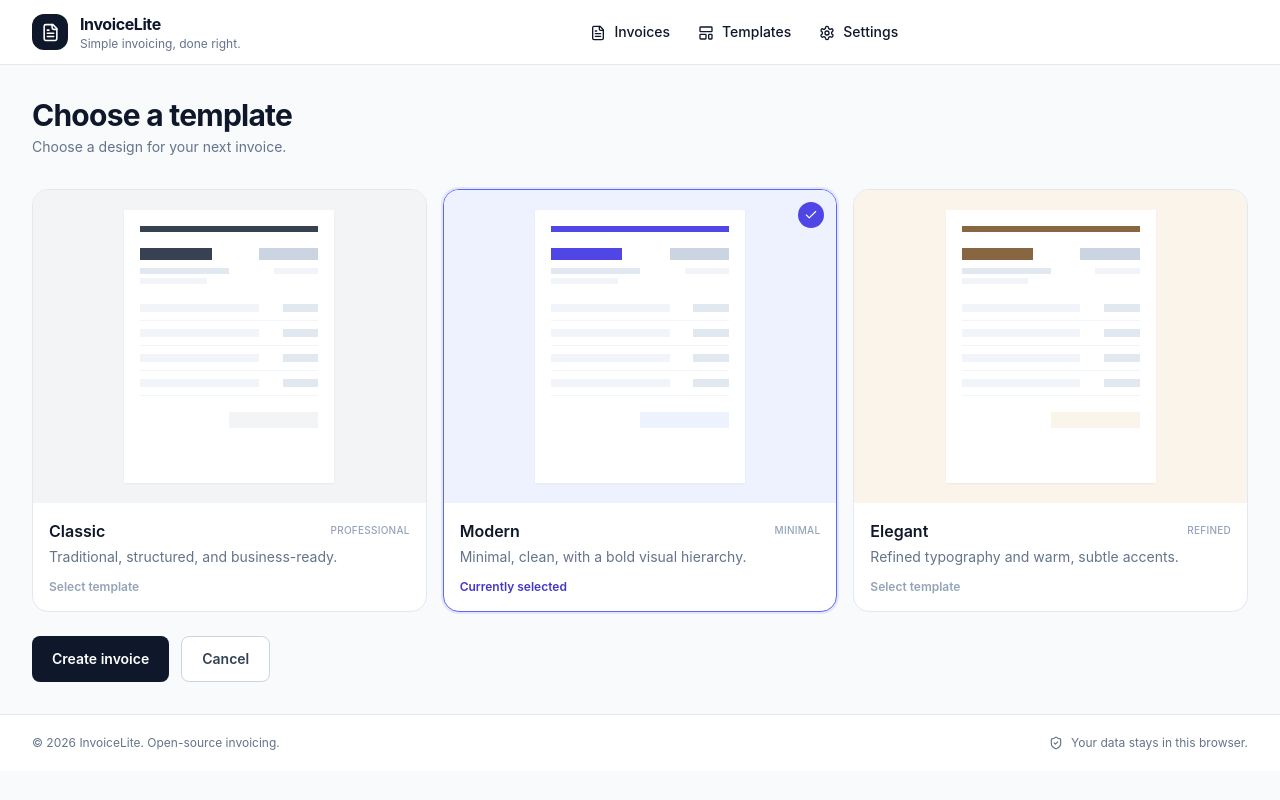
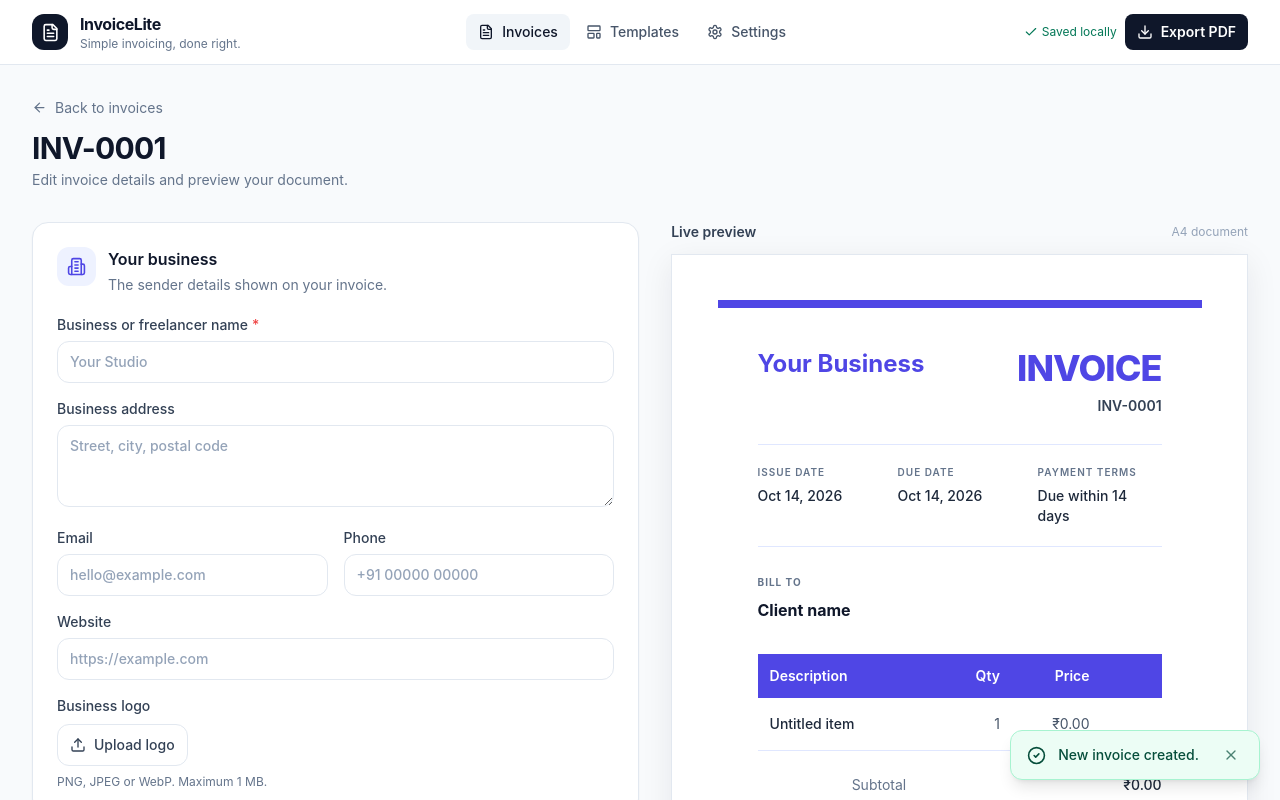
Before and after one commit to Nmspublic/InvoiceLite, a React (Vite) app: page / in a window 1280 px wide. Both pictures are taken after typing "name@example.com" into the empty fields and a click on the button "Create invoice". Shown: the top 800 px of the page. Built offline with nearby package versions, Linux system fonts and the light colour scheme; the HTML template or start-up script is replaced by a standard one.

Commit message:
Update App.tsx

```diff
--- a/src/App.tsx
+++ b/src/App.tsx
@@ -2,14 +2,16 @@
 import { useCallback, useEffect, useState } from "react";
 import {
   ArrowLeft,
+  Check,
+  Copy,
   Download,
   FilePlus2,
   FileText,
   LayoutTemplate,
+  Menu,
   Printer,
   Settings as SettingsIcon,
   ShieldCheck,
-  Copy,
   Trash2,
   X,
 } from "lucide-react";
@@ -18,16 +20,17 @@ import type {
   AppPage,
   AppSettings,
   Invoice,
-  InvoiceItem,
   InvoiceTemplate,
   StorageData,
 } from "./types";
 import { DEFAULT_SETTINGS } from "./types";
 import { createId, todayISO } from "./utils/formatting";
 import { clearStorage, readStorage, writeStorage } from "./utils/storage";
-import { exportInvoiceJSON, exportInvoicePDF } from "./utils/export";
+import {
+  exportInvoiceJSON,
+  exportInvoicePDF,
+} from "./utils/export";
 import { validateInvoice } from "./utils/validation";
-
 import Dashboard from "./components/Dashboard";
 import InvoiceEditor from "./components/InvoiceEditor";
 import InvoicePreview from "./components/InvoicePreview";
@@ -36,28 +39,22 @@ import TemplatePicker from "./components/TemplatePicker";
 import Modal from "./components/Modal";
 import Toast, { type ToastMessage } from "./components/Toast";
 
-function createEmptyItem(): InvoiceItem {
-  return {
-    id: createId(),
-    description: "",
-    quantity: 1,
-    unitPrice: 0,
-    discount: 0,
-  };
-}
-
 function createEmptyInvoice(
   settings: AppSettings,
   template: InvoiceTemplate,
 ): Invoice {
-  const today = todayISO();
+  const date = todayISO();
+  const invoiceNumber = `${settings.invoicePrefix}${String(
+    settings.nextInvoiceNumber,
+  ).padStart(4, "0")}`;
+  const now = new Date().toISOString();
 
   return {
     id: createId(),
     version: 1,
-    invoiceNumber: `${settings.invoicePrefix}${settings.nextInvoiceNumber}`,
-    issueDate: today,
-    dueDate: today,
+    invoiceNumber,
+    issueDate: date,
+    dueDate: date,
     currency: settings.currency,
     paymentTerms: settings.paymentTerms,
     purchaseOrder: "",
@@ -68,8 +65,16 @@ function createEmptyInvoice(
       address: "",
       taxId: "",
     },
-    items: [createEmptyItem()],
-    discountType: "fixed",
+    items: [
+      {
+        id: createId(),
+        description: "",
+        quantity: 1,
+        unitPrice: 0,
+        discount: 0,
+      },
+    ],
+    discountType: "percent",
     invoiceDiscount: 0,
     taxLabel: settings.taxLabel,
     taxRate: settings.taxRate,
@@ -80,41 +85,33 @@ function createEmptyInvoice(
     footer: "",
     template,
     status: "draft",
-    createdAt: new Date().toISOString(),
-    updatedAt: new Date().toISOString(),
+    createdAt: now,
+    updatedAt: now,
   };
 }
 
 function App() {
   const [storage, setStorage] = useState<StorageData>(() => readStorage());
   const [page, setPage] = useState<AppPage>("dashboard");
-  const [currentInvoiceId, setCurrentInvoiceId] = useState<string | null>(null);
+  const [currentInvoiceId, setCurrentInvoiceId] = useState<string | null>(
+    null,
+  );
   const [selectedTemplate, setSelectedTemplate] =
     useState<InvoiceTemplate>(DEFAULT_SETTINGS.defaultTemplate);
+  const [mobileMenuOpen, setMobileMenuOpen] = useState(false);
   const [toast, setToast] = useState<ToastMessage | null>(null);
   const [modal, setModal] = useState<{
     title: string;
-    message: string;
+    description: string;
     confirmLabel?: string;
+    destructive?: boolean;
     onConfirm: () => void;
   } | null>(null);
-  const [mobileMenuOpen, setMobileMenuOpen] = useState(false);
 
   const settings = storage.settings ?? DEFAULT_SETTINGS;
-
   const currentInvoice =
-    storage.invoices.find((invoice) => invoice.id === currentInvoiceId) ?? null;
-
-  useEffect(() => {
-    writeStorage(storage);
-  }, [storage]);
-
-  useEffect(() => {
-    if (!toast) return;
-
-    const timer = window.setTimeout(() => setToast(null), 3500);
-    return () => window.clearTimeout(timer);
-  }, [toast]);
+    storage.invoices.find((invoice) => invoice.id === currentInvoiceId) ??
+    null;
 
   const notify = useCallback(
     (message: string, type: ToastMessage["type"] = "success") => {
@@ -123,27 +120,31 @@ function App() {
     [],
   );
 
-  const backToDashboard = useCallback(() => {
-    setPage("dashboard");
-    setCurrentInvoiceId(null);
-    setMobileMenuOpen(false);
-  }, []);
+  useEffect(() => {
+    writeStorage(storage);
+  }, [storage]);
 
-  const updateInvoice = useCallback((updated: Invoice) => {
+  useEffect(() => {
+    if (!toast) return;
+    const timeout = window.setTimeout(() => setToast(null), 3500);
+    return () => window.clearTimeout(timeout);
+  }, [toast]);
+
+  const updateInvoice = useCallback((updatedInvoice: Invoice) => {
     setStorage((previous) => ({
       ...previous,
       invoices: previous.invoices.map((invoice) =>
-        invoice.id === updated.id
-          ? { ...updated, updatedAt: new Date().toISOString() }
+        invoice.id === updatedInvoice.id
+          ? { ...updatedInvoice, updatedAt: new Date().toISOString() }
           : invoice,
       ),
     }));
   }, []);
 
-  const updateSettings = useCallback((updated: AppSettings) => {
+  const updateSettings = useCallback((updatedSettings: AppSettings) => {
     setStorage((previous) => ({
       ...previous,
-      settings: updated,
+      settings: updatedSettings,
     }));
   }, []);
 
@@ -162,26 +163,40 @@ function App() {
 
       setCurrentInvoiceId(invoice.id);
       setPage("editor");
+      setMobileMenuOpen(false);
       notify("New invoice created.");
     },
     [settings, notify],
   );
 
-  const openInvoice = useCallback((id: string) => {
-    setCurrentInvoiceId(id);
+  const openInvoice = useCallback((invoiceId: string) => {
+    setCurrentInvoiceId(invoiceId);
     setPage("editor");
+    setMobileMenuOpen(false);
+  }, []);
+
+  const backToDashboard = useCallback(() => {
+    setPage("dashboard");
+    setCurrentInvoiceId(null);
+    setMobileMenuOpen(false);
   }, []);
 
   const duplicateInvoice = useCallback(
     (invoice: Invoice) => {
+      const now = new Date().toISOString();
       const duplicate: Invoice = {
         ...invoice,
         id: createId(),
-        invoiceNumber: `${settings.invoicePrefix}${settings.nextInvoiceNumber}`,
+        invoiceNumber: `${settings.invoicePrefix}${String(
+          settings.nextInvoiceNumber,
+        ).padStart(4, "0")}`,
         status: "draft",
-        createdAt: new Date().toISOString(),
-        updatedAt: new Date().toISOString(),
-        items: invoice.items.map((item) => ({ ...item, id: createId() })),
+        createdAt: now,
+        updatedAt: now,
+        items: invoice.items.map((item) => ({
+          ...item,
+          id: createId(),
+        })),
       };
 
       setStorage((previous) => ({
@@ -204,12 +219,15 @@ function App() {
     (invoice: Invoice) => {
       setModal({
         title: "Delete invoice?",
-        message: `Are you sure you want to delete ${invoice.invoiceNumber}? This cannot be undone.`,
+        description: `Are you sure you want to delete ${invoice.invoiceNumber}? This action cannot be undone.`,
         confirmLabel: "Delete invoice",
+        destructive: true,
         onConfirm: () => {
           setStorage((previous) => ({
             ...previous,
-            invoices: previous.invoices.filter((item) => item.id !== invoice.id),
+            invoices: previous.invoices.filter(
+              (item) => item.id !== invoice.id,
+            ),
           }));
 
           if (currentInvoiceId === invoice.id) {
@@ -237,15 +255,14 @@ function App() {
     [notify],
   );
 
-  const handleDownloadPDF = useCallback(async () => {
+  const handleDownloadPDF = useCallback(() => {
     if (!currentInvoice) return;
 
     const result = validateInvoice(currentInvoice);
-
     if (!result.valid) {
       setModal({
         title: "Invoice needs attention",
-        message: result.errors.join("\n"),
+        description: result.errors.join("\n"),
         confirmLabel: "Got it",
         onConfirm: () => setModal(null),
       });
@@ -253,53 +270,56 @@ function App() {
     }
 
     try {
-      await exportInvoicePDF(currentInvoice);
-      notify("PDF export started.");
+      exportInvoicePDF(currentInvoice);
+      notify("Your PDF is ready.");
     } catch {
-      notify("PDF export failed. Try printing instead.", "error");
+      notify("Could not generate the PDF. Please try printing.", "error");
     }
   }, [currentInvoice, notify]);
 
-  const handleImport = useCallback(
-    (data: unknown) => {
-      if (!data || typeof data !== "object") {
+  const handleImportData = useCallback(
+    (input: unknown) => {
+      if (!input || typeof input !== "object") {
         notify("Invalid backup file.", "error");
         return;
       }
 
-      const imported = data as Partial<StorageData>;
+      const imported = input as Partial<StorageData>;
 
-      if (!Array.isArray(imported.invoices)) {
-        notify("The backup does not contain a valid invoice list.", "error");
+      if (imported.version !== 1 || !Array.isArray(imported.invoices)) {
+        notify("This backup is not compatible with InvoiceLite.", "error");
+        return;
+      }
+
+      const validInvoices = imported.invoices.every(
+        (invoice) =>
+          invoice &&
+          typeof invoice.id === "string" &&
+          invoice.version === 1 &&
+          typeof invoice.invoiceNumber === "string" &&
+          Array.isArray(invoice.items) &&
+          invoice.business &&
+          invoice.client,
+      );
+
+      if (!validInvoices) {
+        notify("The backup contains invalid invoice data.", "error");
         return;
       }
 
       const importedSettings = imported.settings;
-
       if (
         !importedSettings ||
         typeof importedSettings !== "object" ||
         !importedSettings.business
       ) {
-        notify("The backup does not contain valid settings.", "error");
+        notify("The backup is missing valid settings.", "error");
         return;
       }
 
-      const invoices = imported.invoices as Invoice[];
-
       setStorage({
         version: 1,
-        invoices: invoices.map((invoice) => ({
-          ...invoice,
-          id: invoice.id || createId(),
-          version: 1,
-          items:
-            Array.isArray(invoice.items) && invoice.items.length
-              ? invoice.items
-              : [createEmptyItem()],
-          createdAt: invoice.createdAt || new Date().toISOString(),
-          updatedAt: new Date().toISOString(),
-        })),
+        invoices: imported.invoices as Invoice[],
         settings: {
           ...DEFAULT_SETTINGS,
           ...importedSettings,
@@ -310,9 +330,10 @@ function App() {
         },
       });
 
+      setPage("dashboard");
       setCurrentInvoiceId(null);
-      setPage("dashboard");
-      notify("Backup imported.");
+      setModal(null);
+      notify("Backup imported successfully.");
     },
     [notify],
   );
@@ -320,18 +341,16 @@ function App() {
   const resetAllData = useCallback(() => {
     setModal({
       title: "Delete all local data?",
-      message:
-        "This permanently removes all invoices and settings from this browser. Export a backup first if you need to keep your data.",
+      description:
+        "This permanently removes all invoices and settings saved in this browser. Export a backup first if you need one.",
       confirmLabel: "Delete everything",
+      destructive: true,
       onConfirm: () => {
         clearStorage();
         setStorage({
           version: 1,
           invoices: [],
-          settings: {
-            ...DEFAULT_SETTINGS,
-            business: { ...DEFAULT_SETTINGS.business },
-          },
+          settings: structuredClone(DEFAULT_SETTINGS),
         });
         setCurrentInvoiceId(null);
         setPage("dashboard");
@@ -340,30 +359,6 @@ function App() {
       },
     });
   }, [notify]);
-
-  const exportAll = useCallback(() => {
-    try {
-      const backup = {
-        version: 1,
-        exportedAt: new Date().toISOString(),
-        invoices: storage.invoices,
-        settings: storage.settings,
-      };
-
-      const blob = new Blob([JSON.stringify(backup, null, 2)], {
-        type: "application/json",
-      });
-      const url = URL.createObjectURL(blob);
-      const anchor = document.createElement("a");
-      anchor.href = url;
-      anchor.download = "invoicelite-backup.json";
-      anchor.click();
-      URL.revokeObjectURL(url);
-      notify("Backup exported.");
-    } catch {
-      notify("Could not export the backup.", "error");
-    }
-  }, [storage, notify]);
 
   const pageTitle =
     page === "dashboard"
@@ -374,14 +369,20 @@ function App() {
           ? "Choose a template"
           : "Settings";
 
+  const navigate = (nextPage: AppPage) => {
+    setPage(nextPage);
+    setMobileMenuOpen(false);
+    if (nextPage === "dashboard") setCurrentInvoiceId(null);
+  };
+
   return (
     <div className="min-h-screen bg-slate-50 text-slate-900">
       <header className="no-print sticky top-0 z-30 border-b border-slate-200 bg-white/95 backdrop-blur">
-        <div className="mx-auto flex h-16 max-w-7xl items-center justify-between gap-4 px-4 sm:px-6 lg:px-8">
+        <div className="mx-auto flex h-16 max-w-7xl items-center justify-between px-4 sm:px-6 lg:px-8">
           <button
             type="button"
             onClick={backToDashboard}
-            className="flex items-center gap-3 text-left"
+            className="flex items-center gap-3 rounded-lg text-left"
             aria-label="InvoiceLite home"
           >
             <span className="flex h-9 w-9 items-center justify-center rounded-xl bg-slate-900 text-white">
@@ -398,34 +399,36 @@ function App() {
           </button>
 
           <nav className="hidden items-center gap-1 md:flex">
-            <button
-              type="button"
-              onClick={backToDashboard}
-              className="rounded-lg px-3 py-2 text-sm font-medium hover:bg-slate-100"
+            <NavButton
+              active={page === "dashboard" || page === "editor"}
+              onClick={() => navigate("dashboard")}
             >
-              <FileText className="mr-2 inline" size={16} />
+              <FileText size={16} />
               Invoices
-            </button>
-            <button
-              type="button"
-              onClick={() => setPage("templates")}
-              className="rounded-lg px-3 py-2 text-sm font-medium hover:bg-slate-100"
+            </NavButton>
+            <NavButton
+              active={page === "templates"}
+              onClick={() => navigate("templates")}
             >
-              <LayoutTemplate className="mr-2 inline" size={16} />
+              <LayoutTemplate size={16} />
               Templates
-            </button>
-            <button
-              type="button"
-              onClick={() => setPage("settings")}
-              className="rounded-lg px-3 py-2 text-sm font-medium hover:bg-slate-100"
+            </NavButton>
+            <NavButton
+              active={page === "settings"}
+              onClick={() => navigate("settings")}
             >
-              <SettingsIcon className="mr-2 inline" size={16} />
+              <SettingsIcon size={16} />
               Settings
-            </button>
+            </NavButton>
           </nav>
 
           <div className="flex items-center gap-2">
             {page === "editor" && currentInvoice && (
+              <>
+                <span className="hidden items-center gap-1 text-xs text-emerald-700 sm:flex">
+                  <Check size={14} />
+                  Saved locally
+                </span>
                 <button
                   type="button"
                   onClick={handleDownloadPDF}
@@ -435,7 +438,9 @@ function App() {
                   <span className="hidden sm:inline">Export PDF</span>
                   <span className="sm:hidden">PDF</span>
                 </button>
+              </>
             )}
+
             <button
               type="button"
               onClick={() => setMobileMenuOpen((open) => !open)}
@@ -443,45 +448,37 @@ function App() {
               aria-label="Toggle navigation"
               aria-expanded={mobileMenuOpen}
             >
-              {mobileMenuOpen ? <X size={20} /> : <LayoutTemplate size={20} />}
+              {mobileMenuOpen ? <X size={20} /> : <Menu size={20} />}
             </button>
           </div>
         </div>
 
         {mobileMenuOpen && (
           <div className="border-t border-slate-200 bg-white p-3 md:hidden">
-            <button
-              type="button"
-              onClick={backToDashboard}
-              className="block w-full rounded-lg px-3 py-3 text-left text-sm hover:bg-slate-100"
+            <MobileNavButton
+              onClick={() => navigate("dashboard")}
+              icon={<FileText size={16} />}
             >
               Invoices
-            </button>
-            <button
-              type="button"
-              onClick={() => {
-                setPage("templates");
-                setMobileMenuOpen(false);
-              }}
-              className="block w-full rounded-lg px-3 py-3 text-left text-sm hover:bg-slate-100"
+            </MobileNavButton>
+            <MobileNavButton
+              onClick={() => navigate("templates")}
+              icon={<LayoutTemplate size={16} />}
             >
               Templates
-            </button>
-            <button
-              type="button"
-              onClick={() => {
-                setPage("settings");
-                setMobileMenuOpen(false);
-              }}
-              className="block w-full rounded-lg px-3 py-3 text-left text-sm hover:bg-slate-100"
+            </MobileNavButton>
+            <MobileNavButton
+              onClick={() => navigate("settings")}
+              icon={<SettingsIcon size={16} />}
             >
               Settings
-            </button>
+            </MobileNavButton>
           </div>
         )}
       </header>
 
       <main className="mx-auto max-w-7xl px-4 py-8 sm:px-6 lg:px-8">
+        {page !== "settings" && (
           <div className="mb-8 flex flex-wrap items-center justify-between gap-4">
             <div>
               {page === "editor" && (
@@ -498,17 +495,19 @@ function App() {
                 {pageTitle}
               </h1>
               <p className="mt-1 text-sm text-slate-500">
-              {page === "dashboard" && "Create, manage, and export invoices."}
-              {page === "editor" && "Edit invoice details and preview your document."}
-              {page === "templates" && "Choose a design for your next invoice."}
-              {page === "settings" && "Manage your business defaults and local data."}
+                {page === "dashboard" &&
+                  "Create, manage, and export your invoices."}
+                {page === "editor" &&
+                  "Edit invoice details and preview your document."}
+                {page === "templates" &&
+                  "Choose a clean design for your next invoice."}
               </p>
             </div>
 
             {page === "dashboard" && (
               <button
                 type="button"
-              onClick={() => setPage("templates")}
+                onClick={() => navigate("templates")}
                 className="inline-flex items-center gap-2 rounded-lg bg-slate-900 px-4 py-2.5 text-sm font-semibold text-white hover:bg-slate-700"
               >
                 <FilePlus2 size={17} />
@@ -516,12 +515,13 @@ function App() {
               </button>
             )}
           </div>
+        )}
 
         {page === "dashboard" && (
           <Dashboard
             invoices={storage.invoices}
             settings={settings}
-            onCreateInvoice={() => setPage("templates")}
+            onCreateInvoice={() => createInvoice()}
             onOpenInvoice={openInvoice}
             onDuplicateInvoice={duplicateInvoice}
             onDeleteInvoice={deleteInvoice}
@@ -529,40 +529,15 @@ function App() {
           />
         )}
 
-        {page === "templates" && (
-          <section className="space-y-6">
-            <TemplatePicker
-              value={selectedTemplate}
-              onChange={setSelectedTemplate}
-            />
-            <div className="flex flex-wrap gap-3">
-              <button
-                type="button"
-                onClick={() => createInvoice(selectedTemplate)}
-                className="rounded-lg bg-slate-900 px-5 py-3 text-sm font-semibold text-white hover:bg-slate-700"
-              >
-                Create invoice
-              </button>
-              <button
-                type="button"
-                onClick={backToDashboard}
-                className="rounded-lg border border-slate-300 bg-white px-5 py-3 text-sm font-semibold text-slate-700 hover:bg-slate-50"
-              >
-                Cancel
-              </button>
-            </div>
-          </section>
-        )}
-
         {page === "editor" && currentInvoice && (
-          <div className="grid items-start gap-8 xl:grid-cols-2">
-            <div className="no-print min-w-0 space-y-5">
+          <div className="grid items-start gap-8 xl:grid-cols-[minmax(0,1fr)_minmax(0,0.95fr)]">
+            <div className="no-print min-w-0">
               <InvoiceEditor
                 invoice={currentInvoice}
                 onChange={updateInvoice}
               />
 
-              <div className="flex flex-wrap gap-3">
+              <div className="mt-6 flex flex-wrap gap-3">
                 <button
                   type="button"
                   onClick={handleDownloadPDF}
@@ -577,7 +552,7 @@ function App() {
                   className="inline-flex items-center gap-2 rounded-lg border border-slate-300 bg-white px-4 py-2.5 text-sm font-semibold text-slate-700 hover:bg-slate-50"
                 >
                   <Printer size={16} />
-                  Print
+                  Print invoice
                 </button>
                 <button
                   type="button"
@@ -606,7 +581,7 @@ function App() {
               </div>
             </div>
 
-            <section className="min-w-0">
+            <div className="min-w-0">
               <div className="no-print mb-3 flex items-center justify-between">
                 <h2 className="text-sm font-semibold text-slate-700">
                   Live preview
@@ -614,7 +589,49 @@ function App() {
                 <span className="text-xs text-slate-400">A4 document</span>
               </div>
               <InvoicePreview invoice={currentInvoice} />
-            </section>
+            </div>
+          </div>
+        )}
+
+        {page === "editor" && !currentInvoice && (
+          <div className="rounded-2xl border border-slate-200 bg-white p-8 text-center">
+            <h2 className="text-lg font-semibold">Invoice not found</h2>
+            <p className="mt-2 text-sm text-slate-500">
+              It may have been deleted. Return to your invoices to continue.
+            </p>
+            <button
+              type="button"
+              onClick={backToDashboard}
+              className="mt-5 rounded-lg bg-slate-900 px-4 py-2.5 text-sm font-semibold text-white"
+            >
+              Back to invoices
+            </button>
+          </div>
+        )}
+
+        {page === "templates" && (
+          <div className="space-y-6">
+            <TemplatePicker
+              value={selectedTemplate}
+              onChange={setSelectedTemplate}
+            />
+            <div className="flex flex-wrap gap-3">
+              <button
+                type="button"
+                onClick={() => createInvoice(selectedTemplate)}
+                className="inline-flex items-center gap-2 rounded-lg bg-slate-900 px-4 py-2.5 text-sm font-semibold text-white hover:bg-slate-700"
+              >
+                <FilePlus2 size={17} />
+                Create with this template
+              </button>
+              <button
+                type="button"
+                onClick={backToDashboard}
+                className="rounded-lg border border-slate-300 bg-white px-4 py-2.5 text-sm font-semibold text-slate-700 hover:bg-slate-50"
+              >
+                Cancel
+              </button>
+            </div>
           </div>
         )}
 
@@ -623,7 +640,7 @@ function App() {
             settings={settings}
             data={storage}
             onChange={updateSettings}
-            onImport={handleImport}
+            onImport={handleImportData}
             onClear={resetAllData}
           />
         )}
@@ -641,11 +658,13 @@ function App() {
 
       {modal && (
         <Modal
+          open={true}
           title={modal.title}
-          message={modal.message}
+          description={modal.description}
           confirmLabel={modal.confirmLabel}
+          destructive={modal.destructive}
           onConfirm={modal.onConfirm}
-          onClose={() => setModal(null)}
+          onCancel={() => setModal(null)}
         />
       )}
 
@@ -654,4 +673,49 @@ function App() {
   );
 }
 
+function NavButton({
+  active,
+  onClick,
+  children,
+}: {
+  active: boolean;
+  onClick: () => void;
+  children: React.ReactNode;
+}) {
+  return (
+    <button
+      type="button"
+      onClick={onClick}
+      className={`flex items-center gap-2 rounded-lg px-3 py-2 text-sm font-medium ${
+        active
+          ? "bg-slate-100 text-slate-900"
+          : "text-slate-600 hover:bg-slate-100"
+      }`}
+    >
+      {children}
+    </button>
+  );
+}
+
+function MobileNavButton({
+  onClick,
+  icon,
+  children,
+}: {
+  onClick: () => void;
+  icon: React.ReactNode;
+  children: React.ReactNode;
+}) {
+  return (
+    <button
+      type="button"
+      onClick={onClick}
+      className="flex w-full items-center gap-2 rounded-lg px-3 py-3 text-left text-sm hover:bg-slate-100"
+    >
+      {icon}
+      {children}
+    </button>
+  );
+}
+
 export default App;
```
Lines whose indentation alone changed are shown as unchanged.
